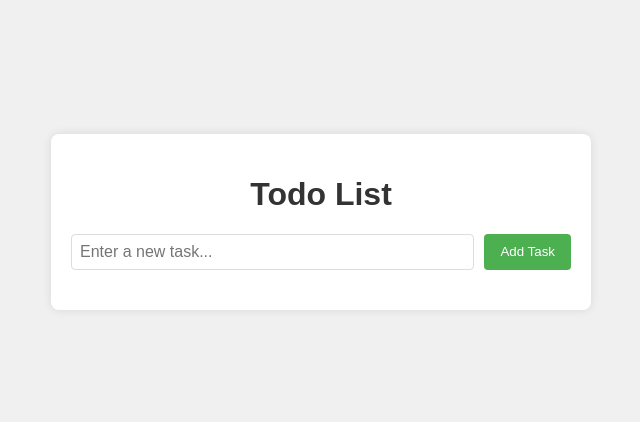
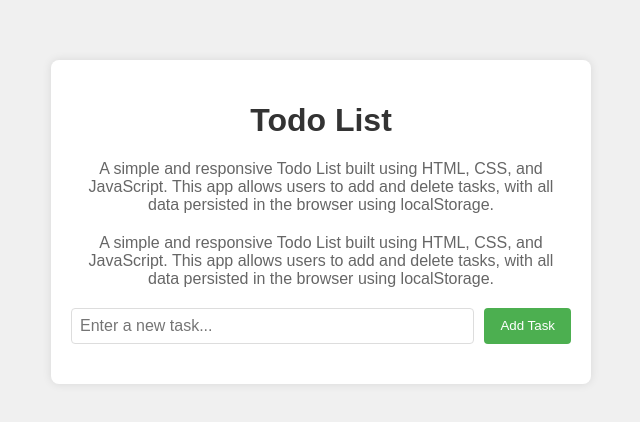
Before and after one commit to pratik1258m/To_dolist, a plain HTML site: page index.html in a window 1280 px wide. Shown: the part 178-600 px from the top of the page, without its empty margins (319-959 px from the left). Drawn offline with Linux system fonts and the light colour scheme.

Commit message:
Add README.md and project description to index.html

```diff
--- a/index.html
+++ b/index.html
@@ -1,5 +1,6 @@
 <!DOCTYPE html>
 <html lang="en">
+
 <head>
     <meta charset="UTF-8">
     <meta name="viewport" content="width=device-width, initial-scale=1.0">
@@ -14,14 +15,16 @@
             margin: 0;
             background-color: #f0f0f0;
         }
+
         .container {
             background-color: white;
             padding: 20px;
             border-radius: 8px;
-            box-shadow: 0 0 10px rgba(0,0,0,0.1);
+            box-shadow: 0 0 10px rgba(0, 0, 0, 0.1);
             width: 80%;
             max-width: 500px;
         }
+
         h1 {
             text-align: center;
             color: #333;
@@ -31,6 +34,7 @@
             display: flex;
             margin-bottom: 20px;
         }
+
         #todoInput {
             flex: 1;
             padding: 8px;
@@ -39,6 +43,7 @@
             border-radius: 4px;
             margin-right: 10px;
         }
+
         button {
             padding: 8px 16px;
             background-color: #4CAF50;
@@ -47,9 +52,11 @@
             border-radius: 4px;
             cursor: pointer;
         }
+
         button:hover {
             background-color: #45a049;
         }
+
         .todo-item {
             display: flex;
             justify-content: space-between;
@@ -59,21 +66,33 @@
             background-color: #f9f9f9;
             border-radius: 4px;
         }
+
         .todo-item:hover {
             background-color: #f0f0f0;
         }
-       .delete-btn {
+
+        .delete-btn {
             background-color: #ff4444;
             padding: 4px 8px;
         }
-       .delete-btn:hover {
+
+        .delete-btn:hover {
             background-color: #cc0000;
         }
     </style>
 </head>
+
 <body>
     <div class="container">
         <h1>Todo List</h1>
+        <p style="text-align: center; color: #666; margin-bottom: 20px;">
+            A simple and responsive Todo List built using HTML, CSS, and JavaScript. This app allows users to add and
+            delete tasks, with all data persisted in the browser using localStorage.
+        </p>
+        <p style="text-align: center; color: #666; margin-bottom: 20px;">
+            A simple and responsive Todo List built using HTML, CSS, and JavaScript. This app allows users to add and
+            delete tasks, with all data persisted in the browser using localStorage.
+        </p>
         <div class="input-section">
             <input type="text" id="todoInput" placeholder="Enter a new task...">
             <button onclick="addTodo()">Add Task</button>
@@ -131,42 +150,12 @@
             loadTodos();
         }
 
-        document.getElementById('todoInput').addEventListener('keypress', function(e) {
+        document.getElementById('todoInput').addEventListener('keypress', function (e) {
             if (e.key === 'Enter') {
                 addTodo();
             }
         });
-        /*
-Technologies Used:
-HTML: Provides the structure and content
-CSS: Handles styling and layout
-JavaScript: Manages functionality and interactivity
-LocalStorage: Used for data persistence
-Key Features:
-Add new todos with text input
-Delete existing todos
-Data persistence using localStorage
-Responsive design
-Clean and modern UI
-Enter key support for adding todos
-Core Functionalities:
-Add Todo: Users can add new tasks through input field
-Delete Todo: Each todo has a delete button for removal
-Local Storage: Todos are saved between page refreshes
-Responsive Design: Works on both desktop and mobile devices
-Code Structure:
-HTML: Contains the basic layout with input field and container
-CSS: Uses Flexbox for layout and modern styling
-JavaScript: Manages CRUD operations and localStorage handling
-Enhancement Possibilities:
-Add edit functionality
-Implement completion status
-Add categories or tags
-Include due dates
-Implement sorting/filtering
-Add animations
-Implement user authentication
-*/
-</script>
+    </script>
 </body>
+
 </html>
```
Also changed, not shown: 1 other file.
